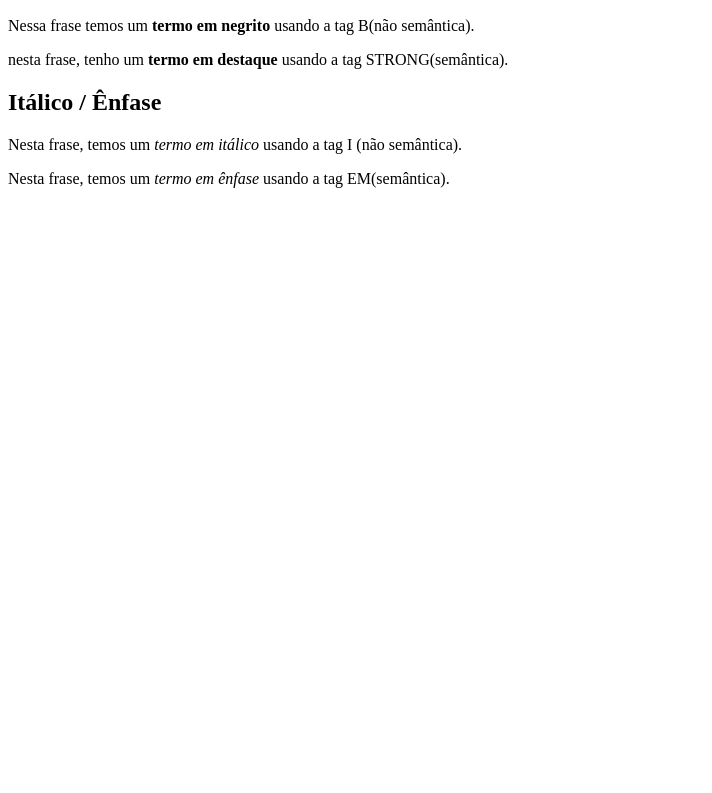
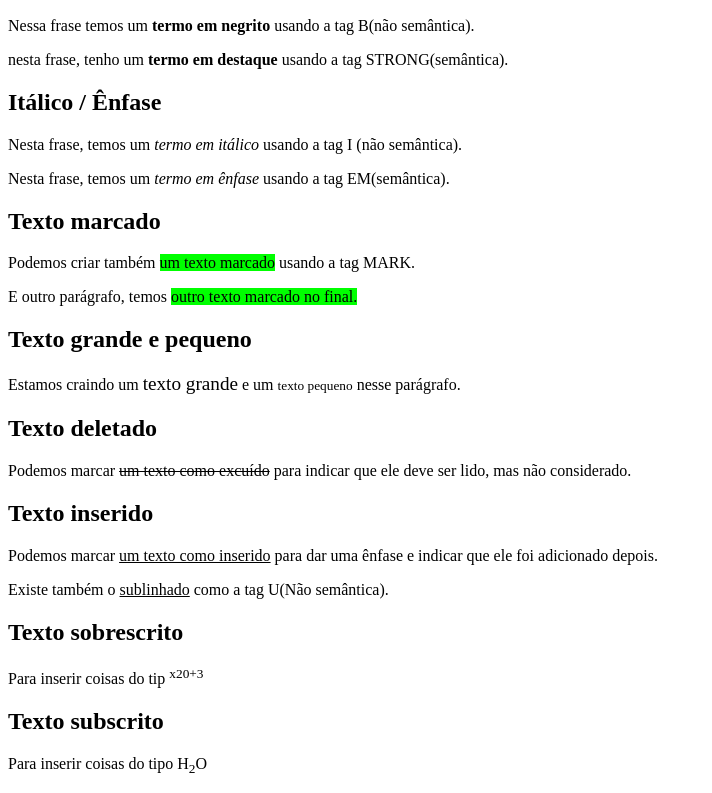
Before and after one commit to BrunoACV/CursoEmVideo-Web, a plain HTML site: page exercicios/ex008/index.html in a window 1280 px wide. Shown: the part 110-903 px from the top of the page, without its empty margins (0-712 px from the left). Before the commit the page ends 800 px from the top, so only its background shows below. Drawn offline with Linux system fonts and the light colour scheme.

Commit message:
Add files via upload

```diff
--- a/exercicios/ex008/index.html
+++ b/exercicios/ex008/index.html
@@ -5,6 +5,12 @@
     <meta http-equiv="X-UA-Compatible" content="IE=edge" />
     <meta name="viewport" content="width=device-width, initial-scale=1.0" />
     <title>Formatação de Textos</title>
+
+    <style>
+      mark {
+        background-color: lime;
+      }
+    </style>
   </head>
   <body>
     <h1>Principais formatações</h1>
@@ -23,8 +29,35 @@
       Nesta frase, temos um <i>termo em itálico</i> usando a tag I (não
       semântica).
     </p>
+
     <p>
       Nesta frase, temos um <em>termo em ênfase</em> usando a tag EM(semântica).
     </p>
+    <h2>Texto marcado</h2>
+    <p>Podemos criar também <mark>um texto marcado</mark> usando a tag MARK.</p>
+
+    <p>E outro parágrafo, temos <mark>outro texto marcado no final.</mark></p>
+
+    <h2>Texto grande e pequeno</h2>
+    <p>
+      Estamos craindo um <big>texto grande</big> e um
+      <small>texto pequeno</small> nesse parágrafo.
+    </p>
+
+    <h2>Texto deletado</h2>
+    <p>
+      Podemos marcar <del>um texto como excuído</del> para indicar que ele deve
+      ser lido, mas não considerado.
+    </p>
+    <h2>Texto inserido</h2>
+    <p>
+      Podemos marcar <ins>um texto como inserido</ins> para dar uma ênfase e
+      indicar que ele foi adicionado depois.
+    </p>
+    <p>Existe também o <u>sublinhado</u> como a tag U(Não semântica).</p>
   </body>
+  <h2>Texto sobrescrito</h2>
+  <p>Para inserir coisas do tip <sup>x20+3</sup></p>
+  <h2>Texto subscrito</h2>
+  <p>Para inserir coisas do tipo H<sub>2</sub>O</p>
 </html>
```
